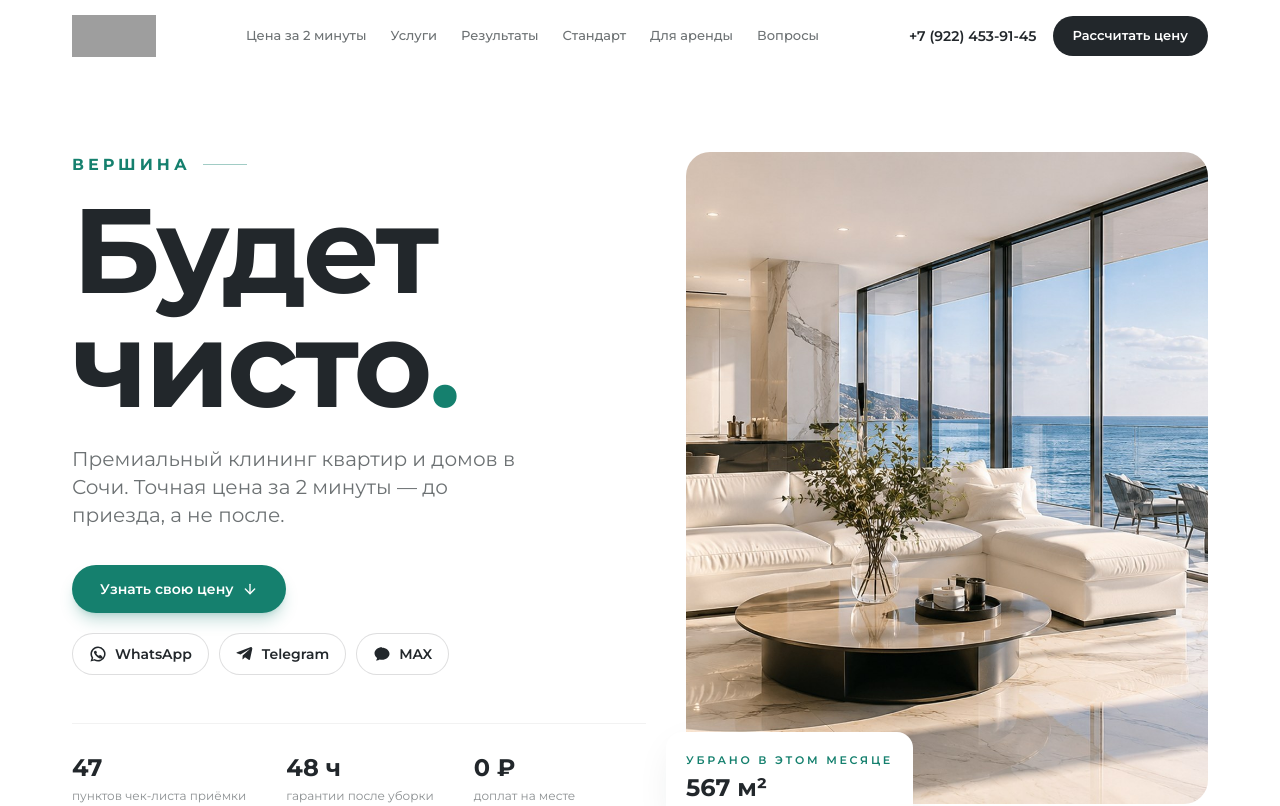
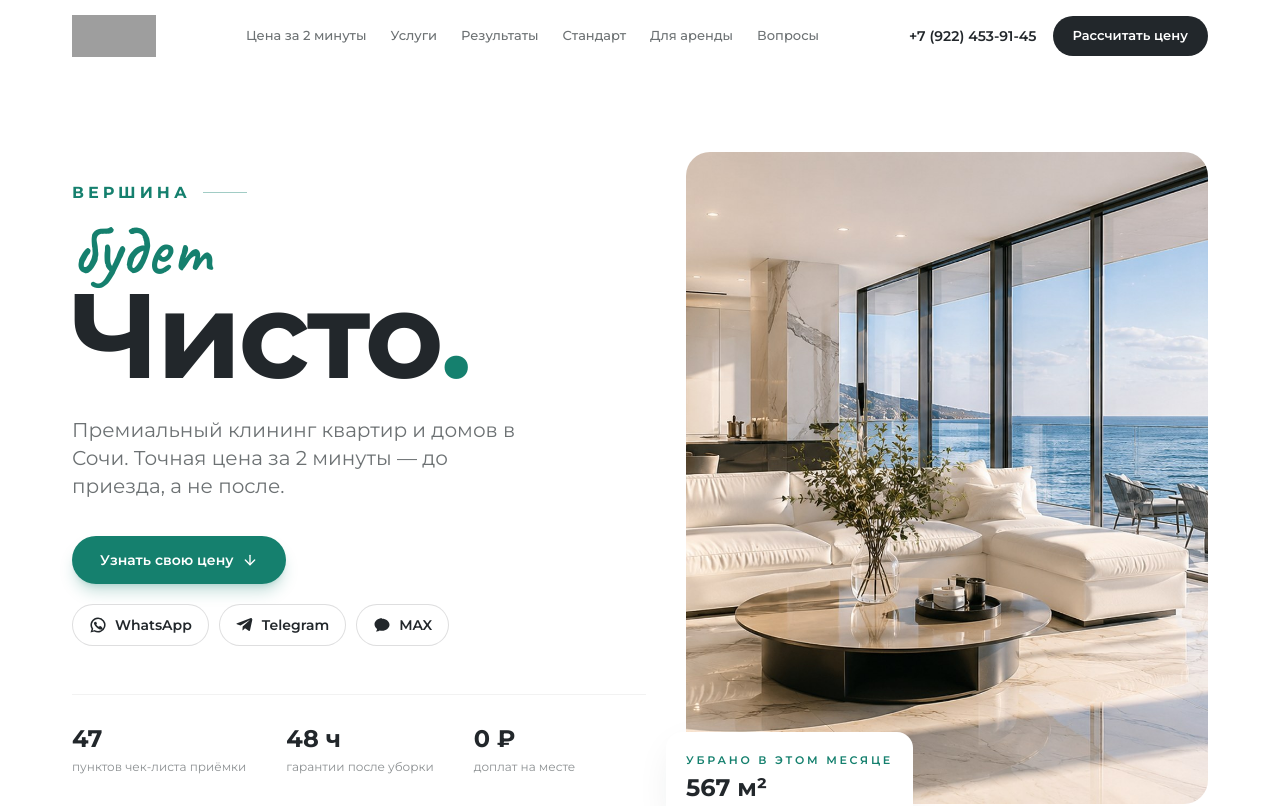
Before and after one commit to radzun9080002222-ship-it/chisto23, a React (Vite) app: page / in a window 1280 px wide. Shown: the top 806 px of the page. Built offline with nearby package versions, Linux system fonts and the light colour scheme; grey boxes are pictures that could not be loaded.

Commit message:
временно: превью вариантов заголовка через #v1/#v3/#v7

```diff
--- a/src/components/Hero.tsx
+++ b/src/components/Hero.tsx
@@ -18,16 +18,43 @@ export default function Hero() {
   const [area, setArea] = useState<number | null>(null);
   useEffect(() => setArea(computeArea()), []);
 
+  // ВРЕМЕННО: превью вариантов заголовка через хэш (#v1 / #v3 / #v7). Убрать после выбора.
+  const [variant, setVariant] = useState("v1");
+  useEffect(() => {
+    const read = () => {
+      const h = window.location.hash.replace("#", "");
+      if (h === "v1" || h === "v3" || h === "v7") setVariant(h);
+    };
+    read();
+    window.addEventListener("hashchange", read);
+    return () => window.removeEventListener("hashchange", read);
+  }, []);
+  const showKicker = variant !== "v3";
+
   return (
     <section id="top" className="relative overflow-hidden bg-white pt-[72px]">
       <div className="container-x grid items-center gap-10 py-14 md:py-20 lg:grid-cols-[1.1fr_1fr]">
         <div>
-          <div className="mb-4 flex items-center gap-3">
-            <span className="text-base font-bold uppercase tracking-widest2 text-emerald">Вершина</span>
-            <span className="h-px w-11 bg-emerald/40" />
-          </div>
+          {showKicker && (
+            <div className="mb-4 flex items-center gap-3">
+              <span className="text-base font-bold uppercase tracking-widest2 text-emerald">Вершина</span>
+              <span className="h-px w-11 bg-emerald/40" />
+            </div>
+          )}
+
+          {variant === "v7" ? (
+            <span className="mb-3 inline-block rounded-full bg-emerald px-4 py-1 text-sm font-semibold text-white md:text-base">будет</span>
+          ) : (
+            <span
+              className="block leading-[0.8] text-emerald text-[13vw] md:text-[72px]"
+              style={{ fontFamily: "'Caveat', cursive" }}
+            >
+              будет
+            </span>
+          )}
+
           <h1 className="text-[17vw] font-bold leading-[0.95] tracking-tight text-graphite md:text-[120px]">
-            Будет<br />чисто<span className="text-emerald">.</span>
+            Чисто<span className="text-emerald">.</span>
           </h1>
           <p className="mt-6 max-w-md text-lg leading-relaxed text-ink/70 md:text-xl">
             Премиальный клининг квартир и домов в Сочи.
```
